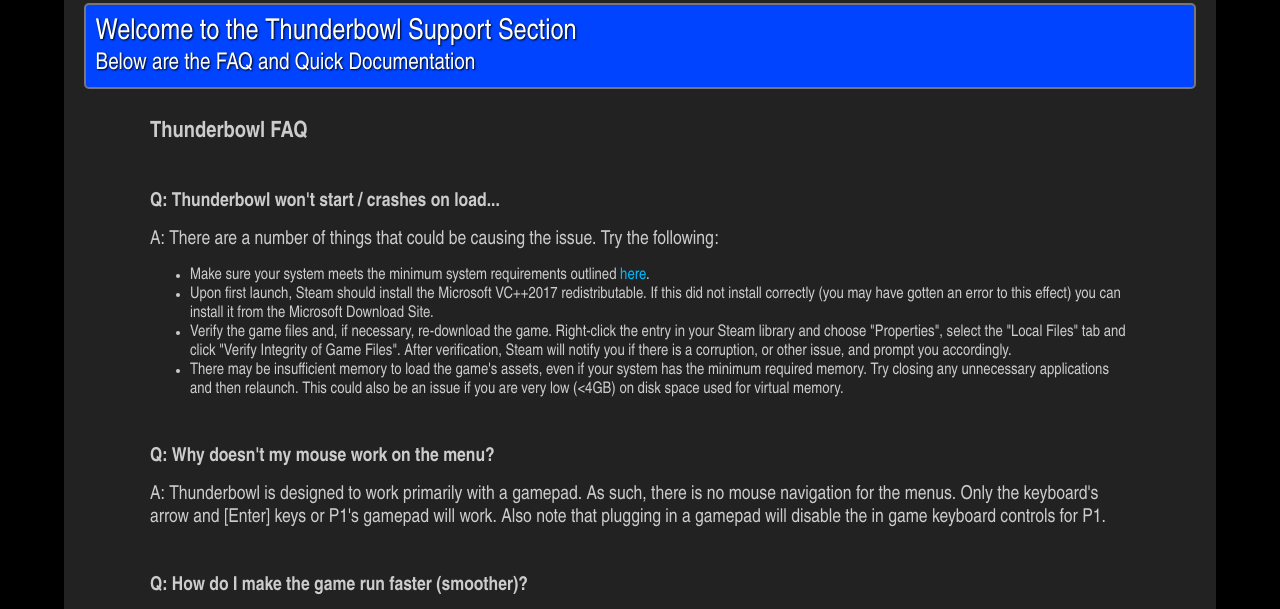
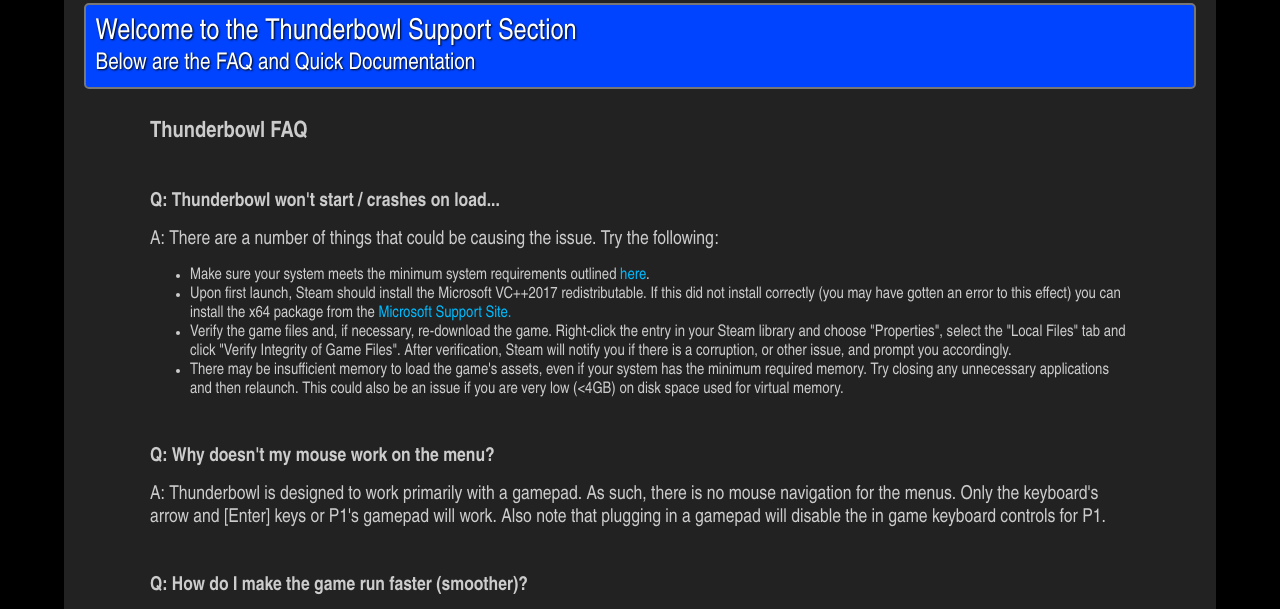
Before and after one commit to JamesHollowayCurrie/JamesHollowayCurrie.github.io, a plain HTML site: page thunderbowlHelp.html in a window 1280 px wide. Shown: the part 175-784 px from the top of the page. Drawn offline with Linux system fonts and the light colour scheme.

Commit message:
links up

```diff
--- a/thunderbowlHelp.html
+++ b/thunderbowlHelp.html
@@ -26,7 +26,7 @@
 <dd>A: There are a number of things that could be causing the issue. Try the following:
 <ul style="font-size: 16px;">
 <li>Make sure your system meets the minimum system requirements outlined <a href="https://store.steampowered.com/app/879530/Thunderbowl/">here</a>.</li>
-<li>Upon first launch, Steam should install the Microsoft VC++2017 redistributable. If this did not install correctly (you may have gotten an error to this effect) you can install it from the Microsoft Download Site.</li>
+<li>Upon first launch, Steam should install the Microsoft VC++2017 redistributable. If this did not install correctly (you may have gotten an error to this effect) you can install the x64 package from the <a href="https://support.microsoft.com/en-ca/help/2977003/the-latest-supported-visual-c-downloads">Microsoft Support Site.</a></li>
 <li>Verify the game files and, if necessary, re-download the game. Right-click the entry in your Steam library and choose "Properties", select the "Local Files" tab and click "Verify Integrity of Game Files". After verification, Steam will notify you if there is a corruption, or other issue, and prompt you accordingly.</li>
 <li>There may be insufficient memory to load the game's assets, even if your system has the minimum required memory. Try closing any unnecessary applications and then relaunch. This could also be an issue if you are very low (<4GB) on disk space used for virtual memory.</li>
 </ul>
```
